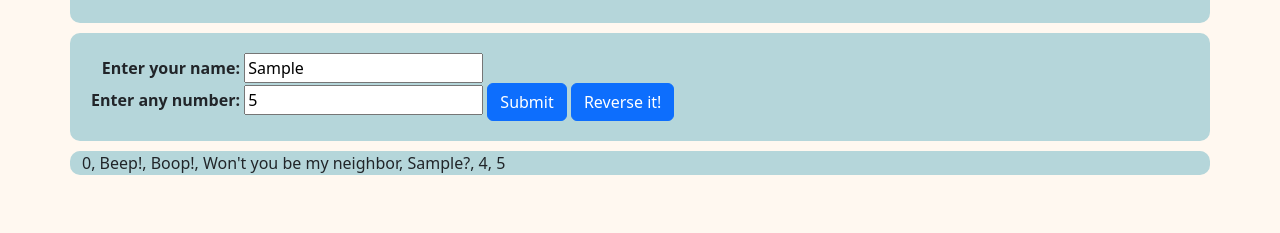
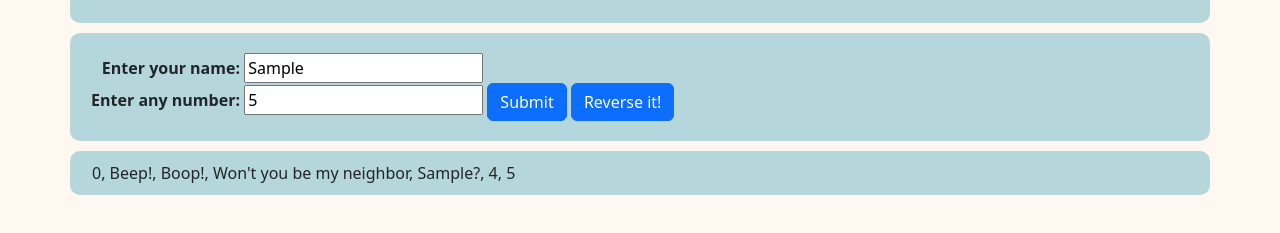
Before and after one commit to jfpalchak/mr-robogers-neighborhood, a plain HTML site: page index.html in a window 1280 px wide. Both pictures are taken after typing "Sample", "5" into the empty fields and a click on the button "Submit". Shown: the part 103-336 px from the top of the page. Drawn offline with Linux system fonts and the light colour scheme.

Commit message:
Add padding to results box.

```diff
--- a/css/styles.css
+++ b/css/styles.css
@@ -35,6 +35,10 @@ label {
 }
 
 /* RESULTS */
+#beepBoop-results p {
+  padding: 10px;
+}
+
 #to-top {
   text-align: center;
   margin: 10px auto;
```
